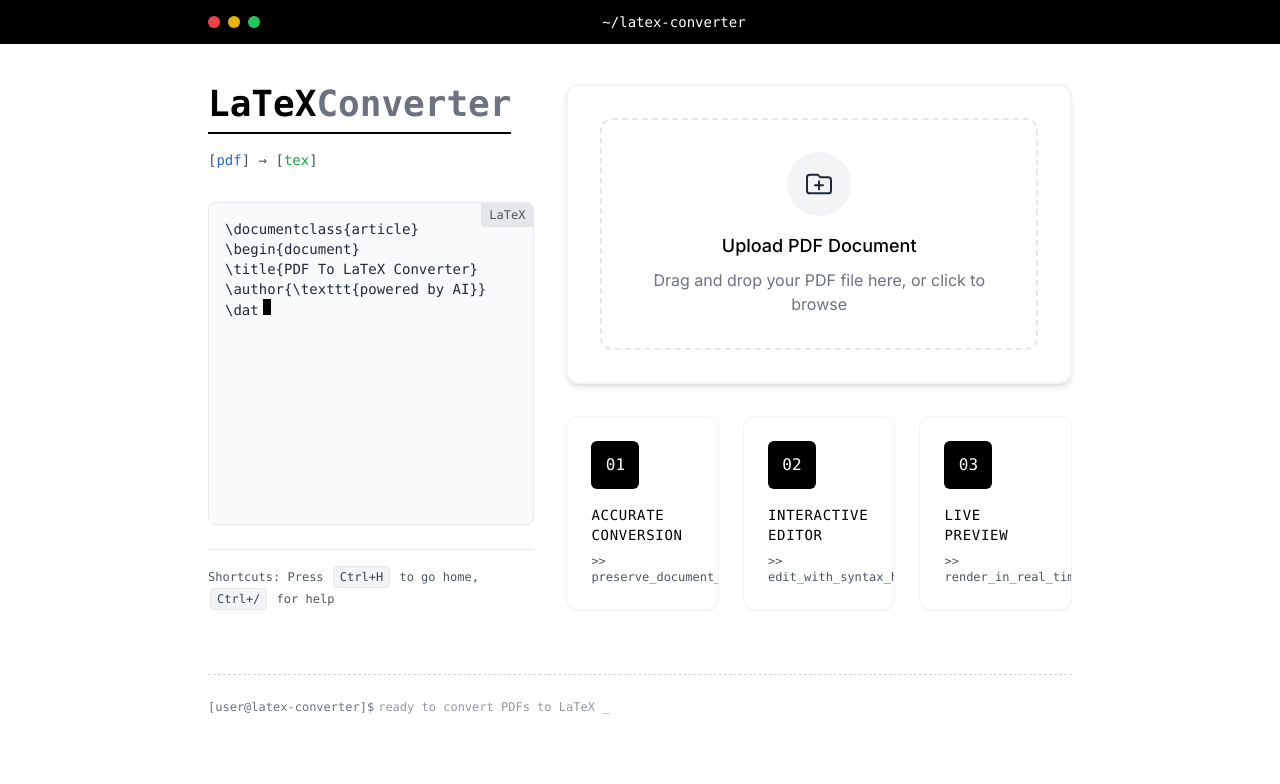
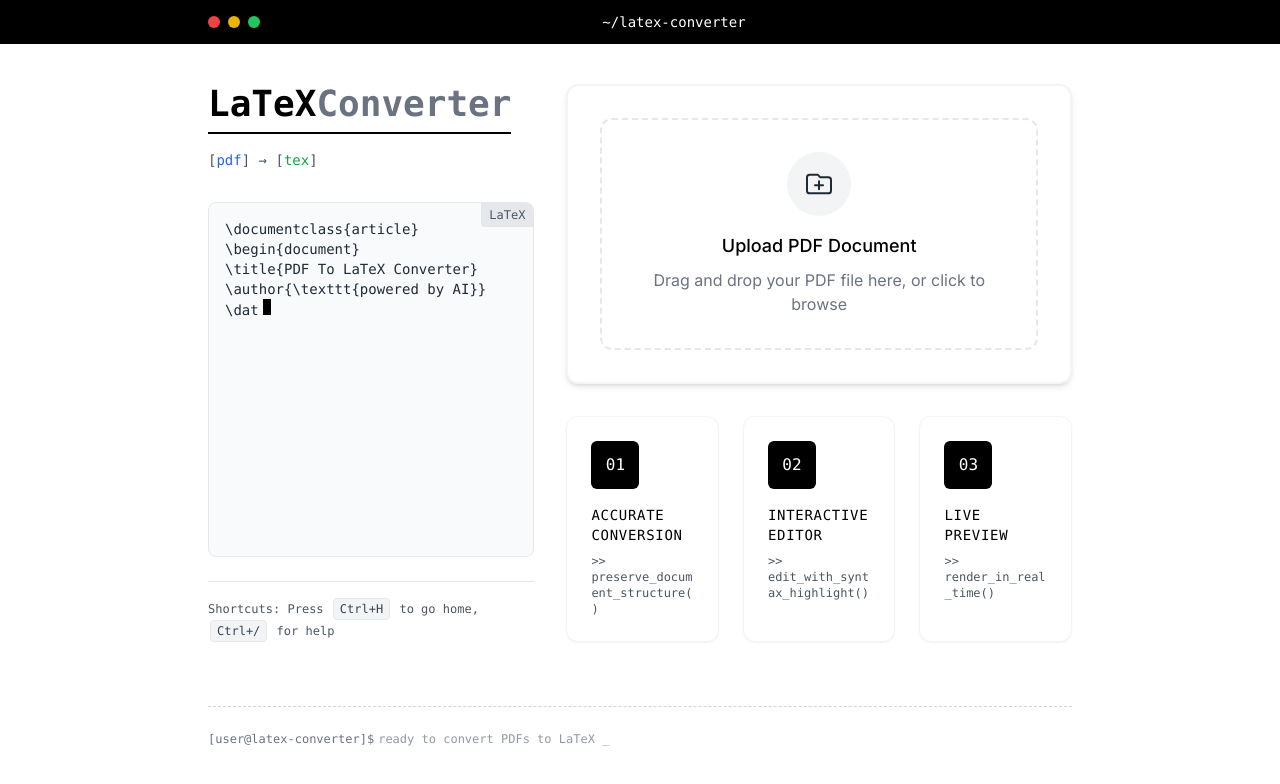
Before and after one commit to maxbeyer1/latex-converter, a Next.js app: page / in a window 1280 px wide. Shown: the top 784 px of the page. Built offline with nearby package versions, Linux system fonts and the light colour scheme.

Commit message:
feat: enhance prompt clarity in .env and improve text overflow handling in Home component

```diff
--- a/app/page.tsx
+++ b/app/page.tsx
@@ -188,7 +188,7 @@ export default function Home() {
                   <span>01</span>
                 </div>
                 <h3 className="font-mono text-sm uppercase tracking-wider mb-2">Accurate Conversion</h3>
-                <p className="font-mono text-xs text-gray-600">
+                <p className="font-mono text-xs text-gray-600 break-words overflow-hidden">
                   {'>> preserve_document_structure()'}
                 </p>
               </div>
@@ -198,7 +198,7 @@ export default function Home() {
                   <span>02</span>
                 </div>
                 <h3 className="font-mono text-sm uppercase tracking-wider mb-2">Interactive Editor</h3>
-                <p className="font-mono text-xs text-gray-600">
+                <p className="font-mono text-xs text-gray-600 break-words overflow-hidden">
                   {'>> edit_with_syntax_highlight()'}
                 </p>
               </div>
@@ -208,7 +208,7 @@ export default function Home() {
                   <span>03</span>
                 </div>
                 <h3 className="font-mono text-sm uppercase tracking-wider mb-2">Live Preview</h3>
-                <p className="font-mono text-xs text-gray-600">
+                <p className="font-mono text-xs text-gray-600 break-words overflow-hidden">
                   {'>> render_in_real_time()'}
                 </p>
               </div>
```
